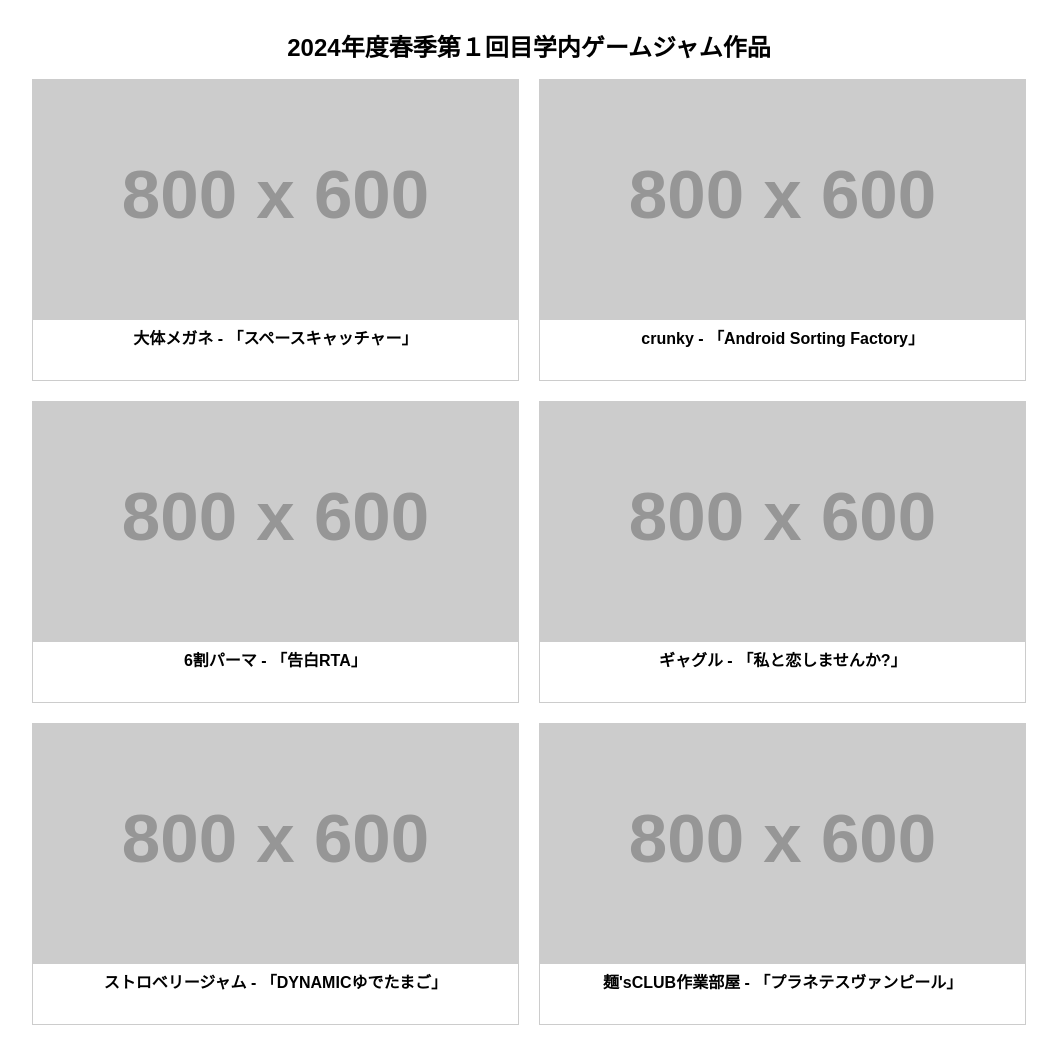
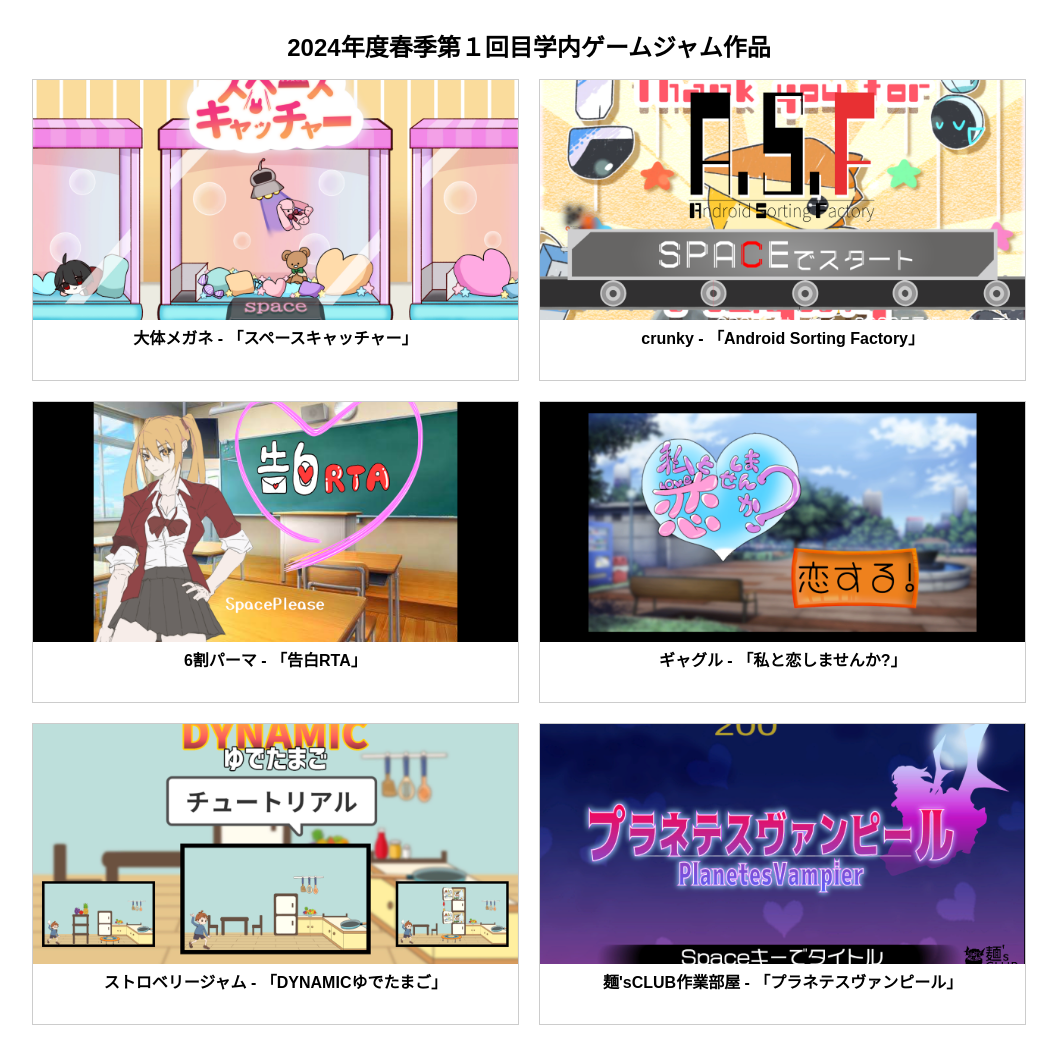
Before and after one commit to OIC-Shinchaemin/2024Spring_GameJam_01, a plain HTML site: page index.html in a window 1280 px wide. Shown: the whole page, without its empty margins (111-1168 px from the left). Drawn offline with Linux system fonts and the light colour scheme; placeholder pictures from the web are drawn by us.

Commit message:
change index

```diff
--- a/index.html
+++ b/index.html
@@ -3,7 +3,7 @@
 <head>
     <meta charset="UTF-8">
     <meta name="viewport" content="width=device-width, initial-scale=1.0">
-    <title>iframe 링크 페이지</title>
+    <title>2024年度春季第１回目学内ゲームジャム作品</title>
     <style>
         body {
             font-family: Arial, sans-serif;
@@ -80,12 +80,12 @@
     <div class="iframe-row">
         <div class="iframe-container">
             <a class="link-button" href="https://momoe13.github.io/GameJam_release/" target="_blank">開く</a>
-            <img src="https://via.placeholder.com/800x600?text=GameJam" alt="미리보기">
+            <img src="https://oic-shinchaemin.github.io/2024Spring_GameJam_01/Images/space.png" alt="スクショ">
             <p>大体メガネ - 「スペースキャッチャー」</p>
         </div>
         <div class="iframe-container">
             <a class="link-button" href="https://yunarelink.github.io/WebGL_Android-Sorting-Factory/" target="_blank">開く</a>
-            <img src="https://via.placeholder.com/800x600?text=Android Sorting Factory" alt="미리보기">
+            <img src="https://oic-shinchaemin.github.io/2024Spring_GameJam_01/Images/asf.png" alt="スクショ">
             <p>crunky - 「Android Sorting Factory」</p>
         </div>
     </div>
@@ -93,12 +93,12 @@
     <div class="iframe-row">
         <div class="iframe-container">
             <a class="link-button" href="https://unityroom.com/games/loverta" target="_blank">開く</a>
-            <img src="https://via.placeholder.com/800x600?text=Loverta" alt="미리보기">
+            <img src="https://oic-shinchaemin.github.io/2024Spring_GameJam_01/Images/rta.png" alt="スクショ">
             <p>6割パーマ - 「告白RTA」</p>
         </div>
         <div class="iframe-container">
             <a class="link-button" href="https://odatenshioic.github.io/Watashito_Koi_WebGL/" target="_blank">開く</a>
-            <img src="https://via.placeholder.com/800x600?text=Watashito Koi" alt="미리보기">
+            <img src="https://oic-shinchaemin.github.io/2024Spring_GameJam_01/Images/love.png" alt="スクショ">
             <p>ギャグル - 「私と恋しませんか?」</p>
         </div>
     </div>
@@ -106,12 +106,12 @@
     <div class="iframe-row">
         <div class="iframe-container">
             <a class="link-button" href="https://unityroom.com/games/oic_gamejam_2025_strawberryjam" target="_blank">開く</a>
-            <img src="https://via.placeholder.com/800x600?text=DYNAMICゆでたまご" alt="미리보기">
+            <img src="https://oic-shinchaemin.github.io/2024Spring_GameJam_01/Images/tamago.png" alt="スクショ">
             <p>ストロベリージャム - 「DYNAMICゆでたまご」</p>
         </div>
         <div class="iframe-container">
             <a class="link-button" href="https://unityroom.com/games/4561" target="_blank">開く</a>
-            <img src="https://via.placeholder.com/800x600?text=プラネテスヴァンピール" alt="미리보기">
+            <img src="https://oic-shinchaemin.github.io/2024Spring_GameJam_01/Images/vampier.png" alt="スクショ">
             <p>麺'sCLUB作業部屋 - 「プラネテスヴァンピール」</p>
         </div>
     </div>
```
